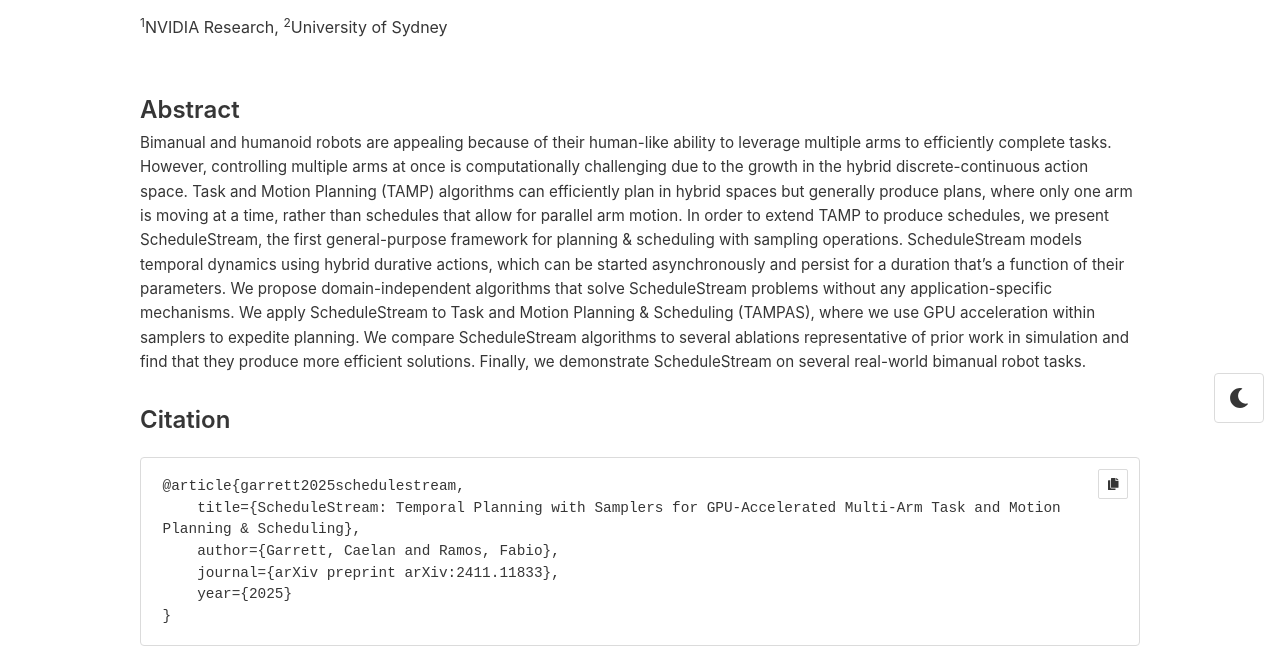
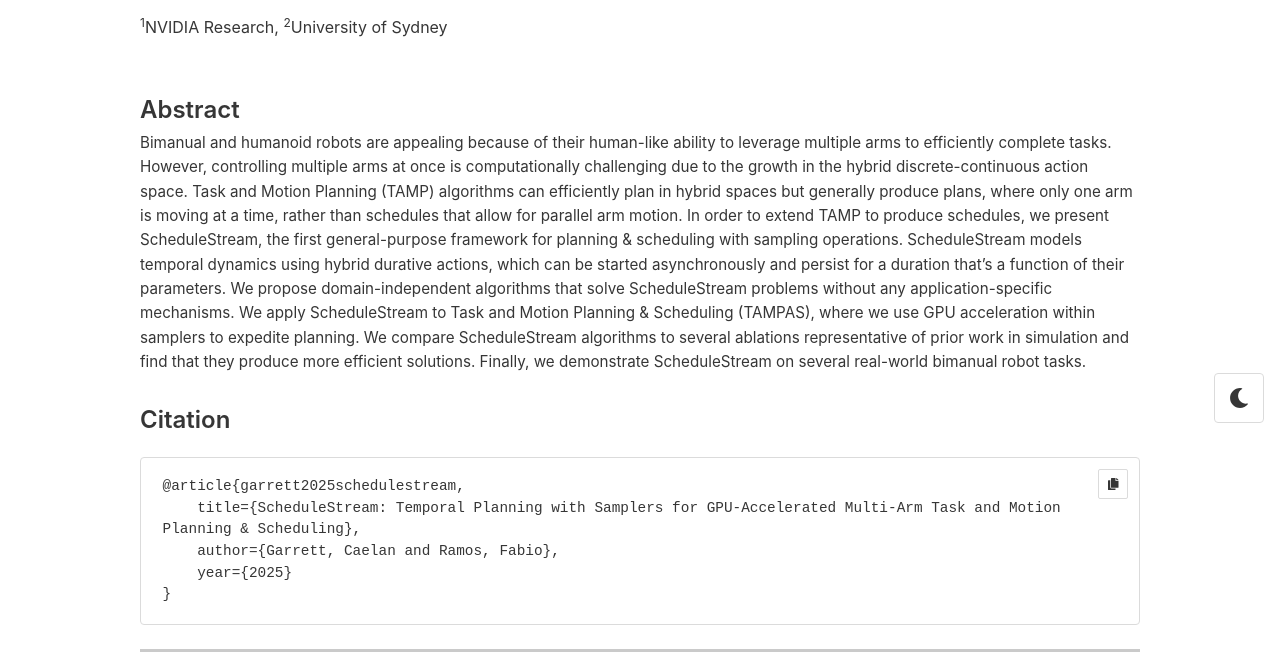
Before and after one commit to ScheduleStream/schedulestream.github.io, a plain HTML site: page index.html in a window 1280 px wide. Shown: the part 361-1028 px from the top of the page. Drawn offline with nearby package versions, Linux system fonts and the light colour scheme; some icons are missing.

Commit message:
Fix citation

```diff
--- a/index.html
+++ b/index.html
@@ -139,7 +139,6 @@
                     <pre class="textarea is-family-code" readonly id="citation-text">@article{garrett2025schedulestream,
     title={ScheduleStream: Temporal Planning with Samplers for GPU-Accelerated Multi-Arm Task and Motion Planning & Scheduling},
     author={Garrett, Caelan and Ramos, Fabio},
-    journal={arXiv preprint arXiv:2411.11833},
     year={2025}
 }</pre>
                     <button id="citation-copy-button" class="button is-small" onclick="copyCitation()">
```
